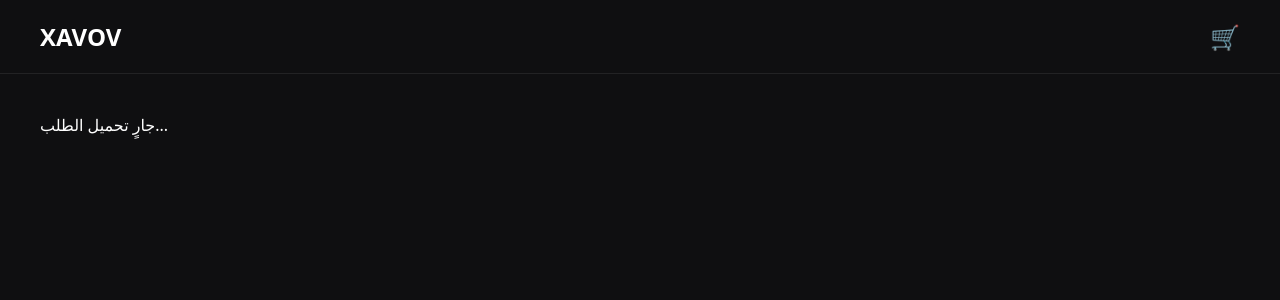
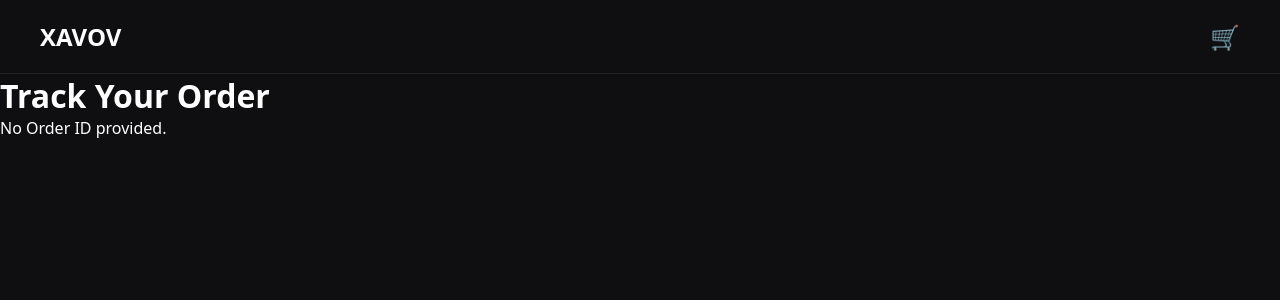
Before and after one commit to xavov1/XAVOV-PLATFORM, a Next.js app: page /track in a window 1280 px wide. Shown: the top 300 px of the page. Built offline with nearby package versions, Linux system fonts and the light colour scheme.

Commit message:
fix payment suspense error

```diff
--- a/app/track/page.tsx
+++ b/app/track/page.tsx
@@ -1,54 +1,27 @@
-"use client"
+'use client'
 
-import { useSearchParams } from "next/navigation"
-import { useEffect, useState } from "react"
+export const dynamic = 'force-dynamic'
+
+import { useSearchParams } from 'next/navigation'
 
 export default function TrackPage() {
   const searchParams = useSearchParams()
-  const orderId = searchParams.get("id")
-
-  const [order, setOrder] = useState<any>(null)
-
-  useEffect(() => {
-    if (!orderId) return
-
-    fetch(`/api/orders/${orderId}`)
-      .then(res => res.json())
-      .then(data => setOrder(data))
-  }, [orderId])
-
-  if (!order) {
-    return <div style={{ padding: 40 }}>جارٍ تحميل الطلب...</div>
-  }
+  const orderId = searchParams.get('orderId')
 
   return (
-    <div style={{ padding: 40 }}>
-      <h1>تتبع الطلب</h1>
+    <div className="min-h-screen flex items-center justify-center bg-black text-white">
+      <div className="bg-zinc-900 p-8 rounded-xl shadow-lg w-full max-w-lg">
+        <h1 className="text-2xl font-bold mb-4">Track Your Order</h1>
 
-      <p><strong>رقم الطلب:</strong> {order.id}</p>
-      <p><strong>حالة الدفع:</strong> {order.paymentStatus}</p>
-      <p><strong>حالة الطلب:</strong> {order.orderStatus}</p>
-
-      <div style={{ marginTop: 30 }}>
-        <h3>مراحل الطلب:</h3>
-
-        <ul>
-          <li style={{ color: order.paymentStatus === "paid" ? "green" : "gray" }}>
-            ✔ تم الدفع
-          </li>
-
-          <li style={{ color: order.orderStatus === "processing" ? "green" : "gray" }}>
-            📦 قيد التجهيز
-          </li>
-
-          <li style={{ color: order.orderStatus === "shipped" ? "green" : "gray" }}>
-            🚚 تم الشحن
-          </li>
-
-          <li style={{ color: order.orderStatus === "delivered" ? "green" : "gray" }}>
-            📍 تم التسليم
-          </li>
-        </ul>
+        {orderId ? (
+          <p className="text-lg">
+            Tracking Order ID: <span className="text-green-400">{orderId}</span>
+          </p>
+        ) : (
+          <p className="text-red-400">
+            No Order ID provided.
+          </p>
+        )}
       </div>
     </div>
   )
```
